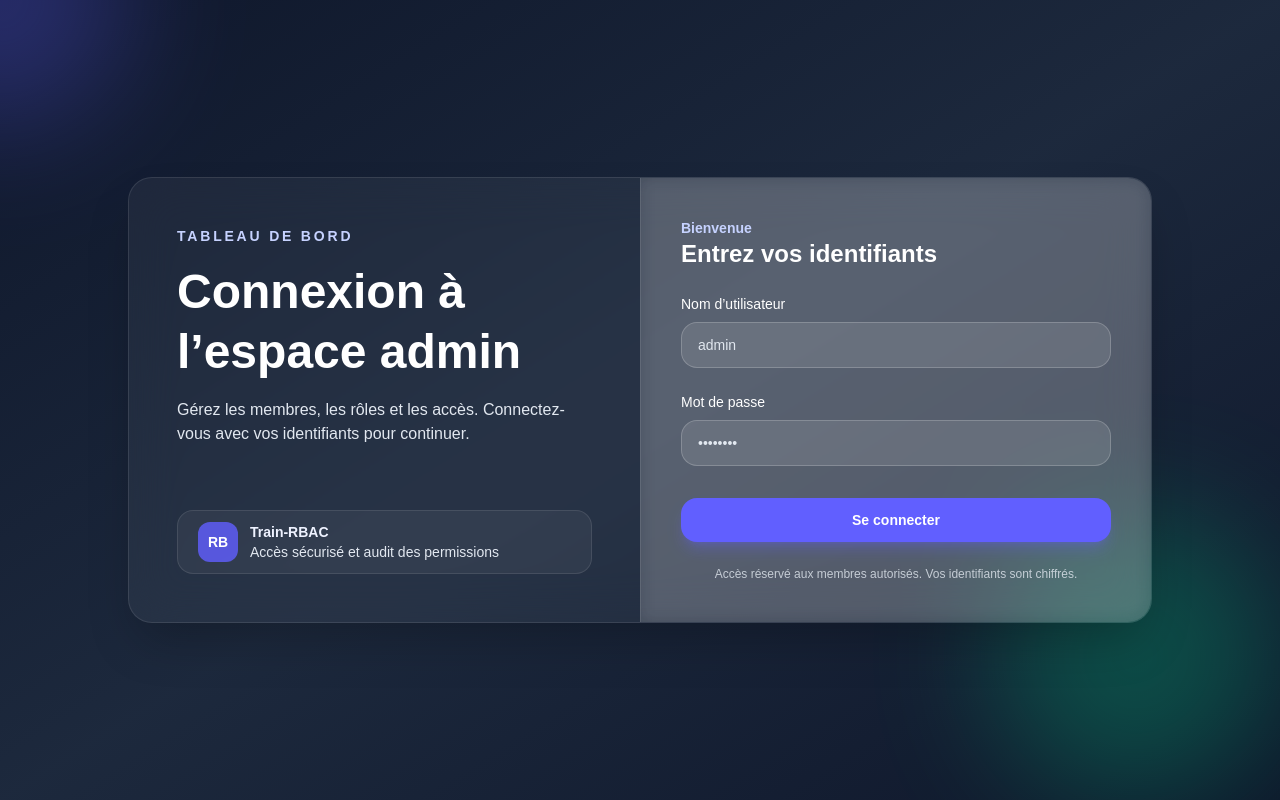
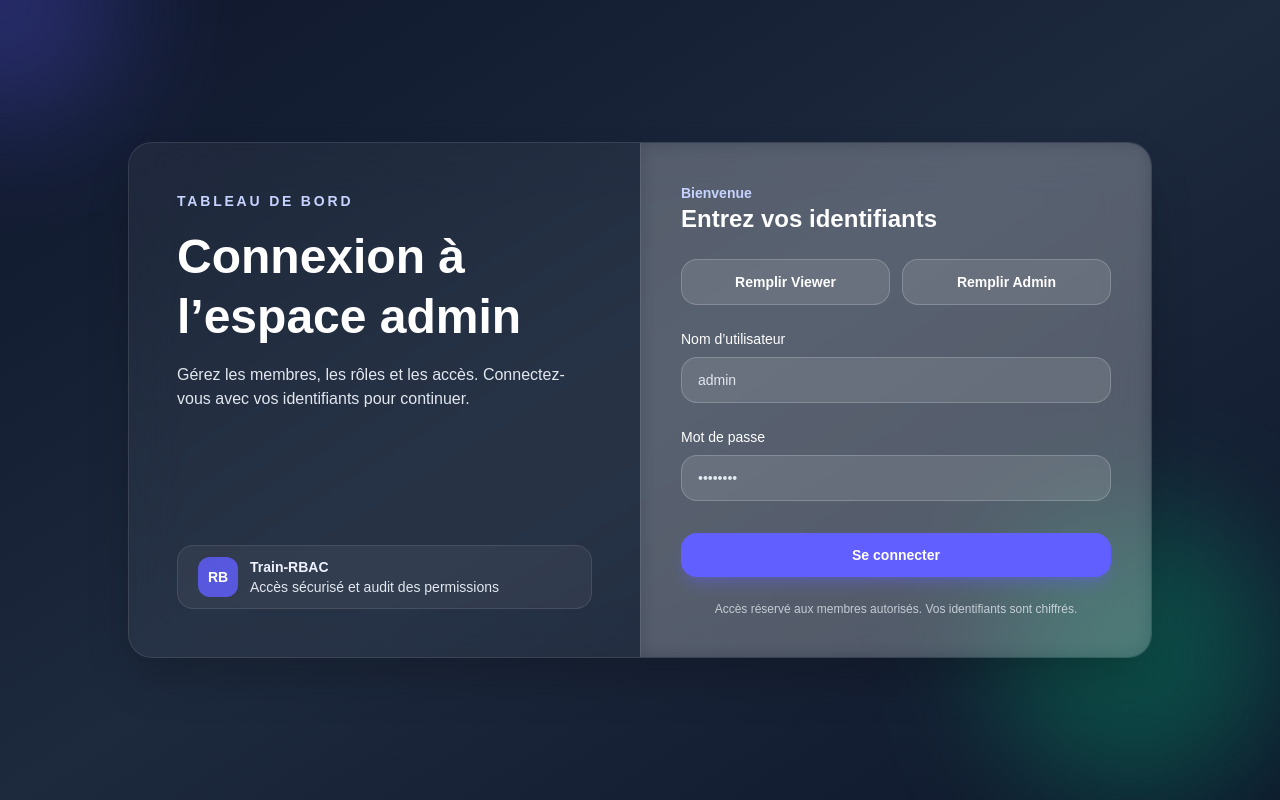
Before and after one commit to IppoKuun/TRAIN-RBAC, a Next.js app in the folder frontend/: page / in a window 1280 px wide. Built offline with nearby package versions, Linux system fonts and the light colour scheme; no server answers.

Commit message:
refactor (admin): add demo viewer

```diff
--- a/frontend/src/app/page.js
+++ b/frontend/src/app/page.js
@@ -11,6 +11,16 @@ export default function Home() {
   const [loading, setLoading] = useState(false)
   const [msg, setMsg] = useState(false)
   const API_URL = process.env.NEXT_PUBLIC_API_URL
+  const demoAccounts = [
+    { label: "Viewer", username: "viewer", password: "viewer-demo-2026" },
+    { label: "Admin", username: "admin", password: "admin-demo-2026" },
+  ]
+
+  const fillDemoAccount = (account) => {
+    setUsername(account.username)
+    setPassword(account.password)
+    setMsg(false)
+  }
 
   const handleSubmit = async (e) => {
     e.preventDefault()
@@ -21,7 +31,7 @@ export default function Home() {
     try {
       setLoading(true)
       const data = { username: username, password: password }
-      const res = await fetch(`${API_URL}auth/login`, {
+      const res = await fetch(`${API_URL}/auth/login`, {
         method: "POST",
         body: JSON.stringify({ data }),
         credentials: "include",
@@ -30,12 +40,14 @@ export default function Home() {
 
       const JSONres = await res.json()
       if (!res.ok) {
+        console.error("Erreur login:", res.status, JSONres)
         setMsg(JSONres.err)
         return
       }
       Router.push("/admin/AdminHome")
     } catch (e) {
-      setMsg(`Erreur lors de la connection avec le serveur ${e}`)
+      setMsg(`Erreur lors de la connection avec le serveur `)
+      console.error(e)
     } finally {
       setLoading(false)
     }
@@ -86,6 +98,19 @@ export default function Home() {
               </div>
             )}
 
+            <div className="grid grid-cols-1 gap-3 sm:grid-cols-2">
+              {demoAccounts.map((account) => (
+                <button
+                  key={account.username}
+                  type="button"
+                  onClick={() => fillDemoAccount(account)}
+                  className="inline-flex items-center justify-center rounded-2xl border border-white/20 bg-white/10 px-4 py-3 text-sm font-semibold text-white transition hover:border-indigo-300 hover:bg-white/20 focus:outline-none focus:ring-2 focus:ring-indigo-200/40"
+                >
+                  Remplir {account.label}
+                </button>
+              ))}
+            </div>
+
             <label className="flex flex-col gap-2 text-sm font-medium text-white">
               <span>Nom d’utilisateur</span>
               <input
```
